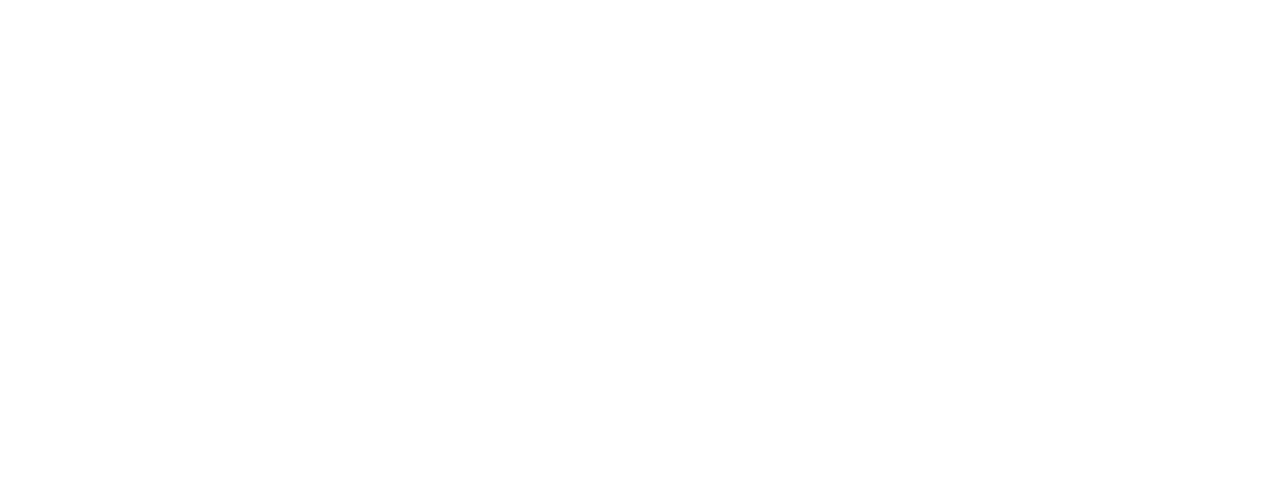
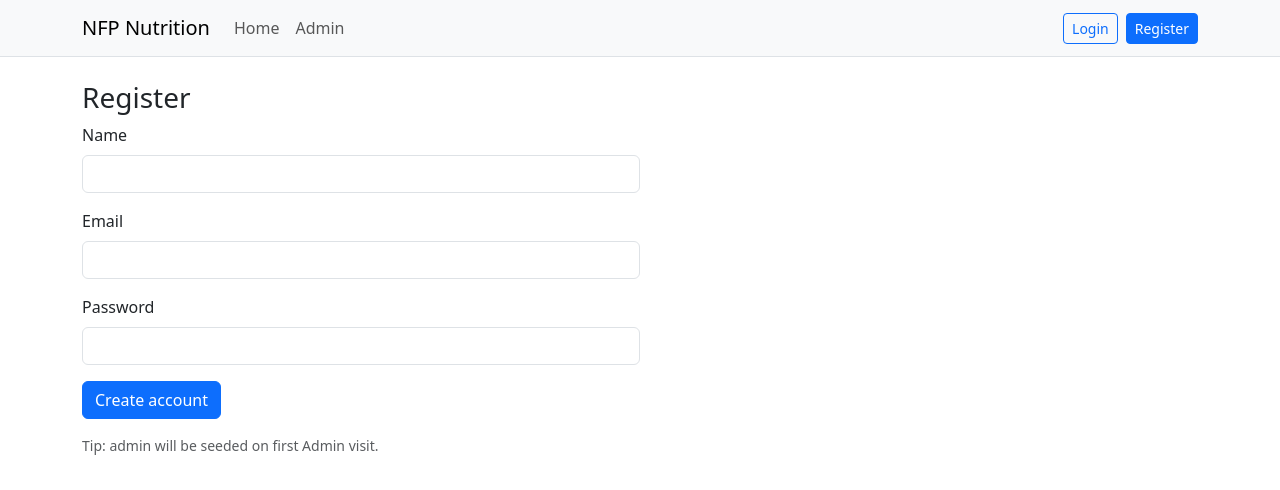
Before and after one commit to hsun0069-code/FIT5032-Assignment1, a Vue app in the folder fit5032-Ass1/: page /register in a window 1280 px wide. Before the commit this address had no page. Shown: the top 490 px of the page. Built offline with nearby package versions, Linux system fonts and the light colour scheme.

Commit message:
Add simple login and registration functions, debug to ensure the correct operation of the web page, and do simple testing

```diff
--- a/fit5032-Ass1/src/App.vue
+++ b/fit5032-Ass1/src/App.vue
@@ -1,3 +1,14 @@
 <template>
+  <NavBar />
   <router-view />
 </template>
+
+<script setup>
+import NavBar from '@/components/NavBar.vue'
+</script>
+
+<style>
+:root {
+  scroll-behavior: smooth;
+}
+</style>
--- /dev/null
+++ b/fit5032-Ass1/src/components/NavBar.vue
@@ -0,0 +1,29 @@
+<template>
+  <nav class="navbar navbar-expand-lg bg-light border-bottom">
+    <div class="container">
+      <a class="navbar-brand" href="#/">NFP Nutrition</a>
+      <button class="navbar-toggler" type="button" data-bs-toggle="collapse" data-bs-target="#nav">
+        <span class="navbar-toggler-icon"></span>
+      </button>
+
+      <div id="nav" class="collapse navbar-collapse">
+        <ul class="navbar-nav me-auto">
+          <li class="nav-item"><RouterLink class="nav-link" to="/">Home</RouterLink></li>
+          <li class="nav-item"><RouterLink class="nav-link" to="/admin">Admin</RouterLink></li>
+        </ul>
+
+        <div class="d-flex gap-2 align-items-center">
+          <span v-if="auth.isAuthenticated">Hi, {{ auth.user.name }} ({{ auth.user.role }})</span>
+          <RouterLink v-if="!auth.isAuthenticated" class="btn btn-outline-primary btn-sm" to="/login">Login</RouterLink>
+          <RouterLink v-if="!auth.isAuthenticated" class="btn btn-primary btn-sm" to="/register">Register</RouterLink>
+          <button v-else class="btn btn-outline-secondary btn-sm" @click="auth.logout()">Logout</button>
+        </div>
+      </div>
+    </div>
+  </nav>
+</template>
+<script setup>
+import { RouterLink } from 'vue-router'
+import { useAuthStore } from '@/stores/auth'
+const auth = useAuthStore()
+</script>
--- a/fit5032-Ass1/src/router/index.js
+++ b/fit5032-Ass1/src/router/index.js
@@ -1,13 +1,25 @@
 import { createRouter, createWebHistory } from 'vue-router'
 import Home from '@/views/Home.vue'
+import Login from '@/views/Login.vue'
+import Register from '@/views/Register.vue'
+import Admin from '@/views/Admin.vue'
+import { useAuthStore } from '@/stores/auth'
 
 const routes = [
   { path: '/', name: 'Home', component: Home },
+  { path: '/login', name: 'Login', component: Login, meta: { guestOnly: true } },
+  { path: '/register', name: 'Register', component: Register, meta: { guestOnly: true } },
+  { path: '/admin', name: 'Admin', component: Admin, meta: { requiresAuth: true, requiresRole: 'admin' } },
 ]
 
-const router = createRouter({
-  history: createWebHistory(),
-  routes,
+const router = createRouter({ history: createWebHistory(), routes })
+
+router.beforeEach((to) => {
+  const auth = useAuthStore()
+  if (to.meta.guestOnly && auth.isAuthenticated) return { name: 'Home' }
+  if (to.meta.requiresAuth && !auth.isAuthenticated) return { name: 'Login' }
+  if (to.meta.requiresRole && auth.user?.role !== to.meta.requiresRole) return { name: 'Home' }
+  return true
 })
 
 export default router
--- /dev/null
+++ b/fit5032-Ass1/src/views/Admin.vue
@@ -0,0 +1,14 @@
+<template>
+  <div class="container py-4">
+    <h1 class="h3">Admin Only</h1>
+    <p>Welcome, admin. This page is protected by role-based guard.</p>
+  </div>
+</template>
+
+<script setup>
+import { onMounted } from 'vue'
+import { useAuthStore } from '@/stores/auth'
+
+const auth = useAuthStore()
+onMounted(() => auth.seedAdmin())
+</script>
--- a/fit5032-Ass1/src/views/Home.vue
+++ b/fit5032-Ass1/src/views/Home.vue
@@ -1,6 +1,6 @@
 <template>
-  <div class="container" style="padding:24px">
-    <h1>Home</h1>
-    <p>Vue Router is working 🎉</p>
+  <div class="container py-4">
+    <h1 class="h3">Home</h1>
+    <p>Public Health through Nutrition Education</p>
   </div>
 </template>
--- /dev/null
+++ b/fit5032-Ass1/src/views/Login.vue
@@ -0,0 +1,46 @@
+<template>
+  <div class="container py-4">
+    <h1 class="h3">Login</h1>
+
+    <form class="col-12 col-md-6" @submit.prevent="onSubmit" novalidate>
+      <div class="mb-3">
+        <label class="form-label">Email</label>
+        <input v-model.trim="email" type="email" class="form-control" required />
+        <div class="text-danger small" v-if="errors.email">{{ errors.email }}</div>
+      </div>
+
+      <div class="mb-3">
+        <label class="form-label">Password</label>
+        <input v-model="password" type="password" class="form-control" minlength="6" required />
+        <div class="text-danger small" v-if="errors.password">{{ errors.password }}</div>
+      </div>
+
+      <button class="btn btn-primary">Login</button>
+    </form>
+  </div>
+</template>
+
+<script setup>
+import { ref, reactive } from 'vue'
+import { useRouter } from 'vue-router'
+import { useAuthStore } from '@/stores/auth'
+
+const email = ref('')
+const password = ref('')
+const errors = reactive({})
+const auth = useAuthStore()
+const router = useRouter()
+
+const onSubmit = () => {
+  errors.email = !/^\S+@\S+\.\S+$/.test(email.value) ? 'Please enter a valid email.' : ''
+  errors.password = password.value.length < 6 ? 'Minimum 6 characters.' : ''
+  if (errors.email || errors.password) return
+
+  try {
+    auth.login({ email: email.value, password: password.value })
+    router.push({ name: 'Home' })
+  } catch {
+    errors.email = 'Invalid credentials'
+  }
+}
+</script>
--- /dev/null
+++ b/fit5032-Ass1/src/views/Register.vue
@@ -0,0 +1,55 @@
+<template>
+  <div class="container py-4">
+    <h1 class="h3">Register</h1>
+    <form class="col-12 col-md-6" @submit.prevent="onSubmit" novalidate>
+      <div class="mb-3">
+        <label class="form-label">Name</label>
+        <input v-model.trim="name" class="form-control" required />
+        <div class="text-danger small" v-if="errors.name">{{ errors.name }}</div>
+      </div>
+
+      <div class="mb-3">
+        <label class="form-label">Email</label>
+        <input v-model.trim="email" type="email" class="form-control" required />
+        <div class="text-danger small" v-if="errors.email">{{ errors.email }}</div>
+      </div>
+
+      <div class="mb-3">
+        <label class="form-label">Password</label>
+        <input v-model="password" type="password" class="form-control" minlength="6" required />
+        <div class="text-danger small" v-if="errors.password">{{ errors.password }}</div>
+      </div>
+
+      <button class="btn btn-primary">Create account</button>
+    </form>
+    <p class="text-muted mt-3 small">Tip: admin will be seeded on first Admin visit.</p>
+  </div>
+</template>
+
+<script setup>
+import { ref, reactive } from 'vue'
+import { useRouter } from 'vue-router'
+import { useAuthStore } from '@/stores/auth'
+
+const name = ref('')
+const email = ref('')
+const password = ref('')
+const errors = reactive({})
+const auth = useAuthStore()
+const router = useRouter()
+
+const onSubmit = () => {
+  errors.name = name.value ? '' : 'Name is required.'
+  errors.email = !/^\S+@\S+\.\S+$/.test(email.value) ? 'Valid email required.' : ''
+  errors.password = password.value.length < 6 ? 'Minimum 6 characters.' : ''
+  if (errors.name || errors.email || errors.password) return
+
+  try {
+    auth.register({ name: name.value, email: email.value, password: password.value })
+    auth.login({ email: email.value, password: password.value })
+    router.push({ name: 'Home' })
+  } catch (e) {
+    errors.email = e.message
+  }
+}
+</script>
```
